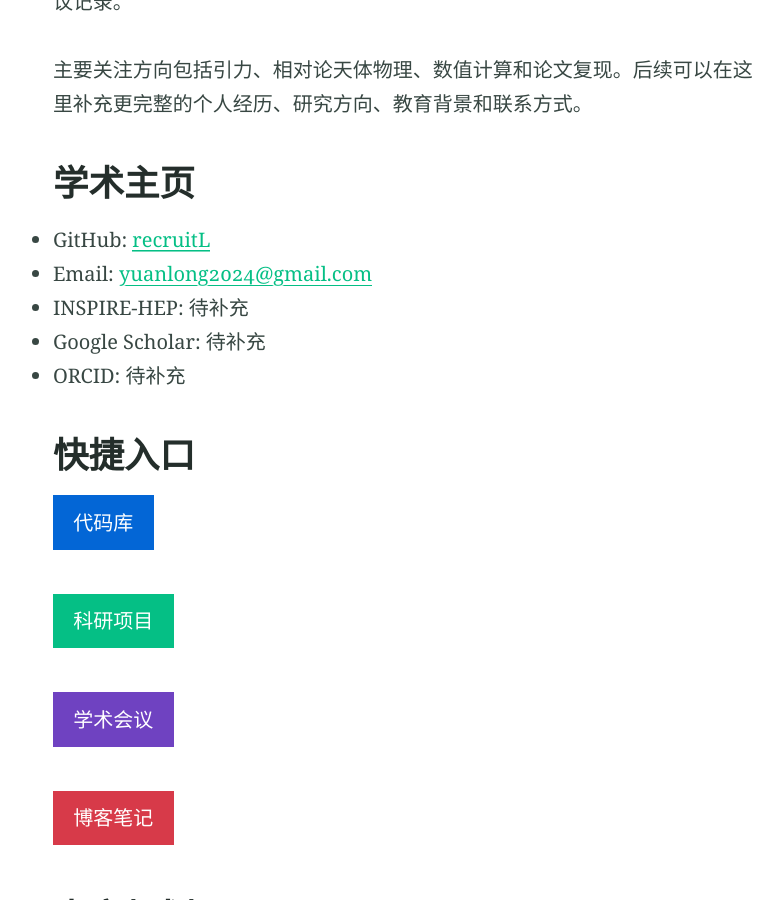
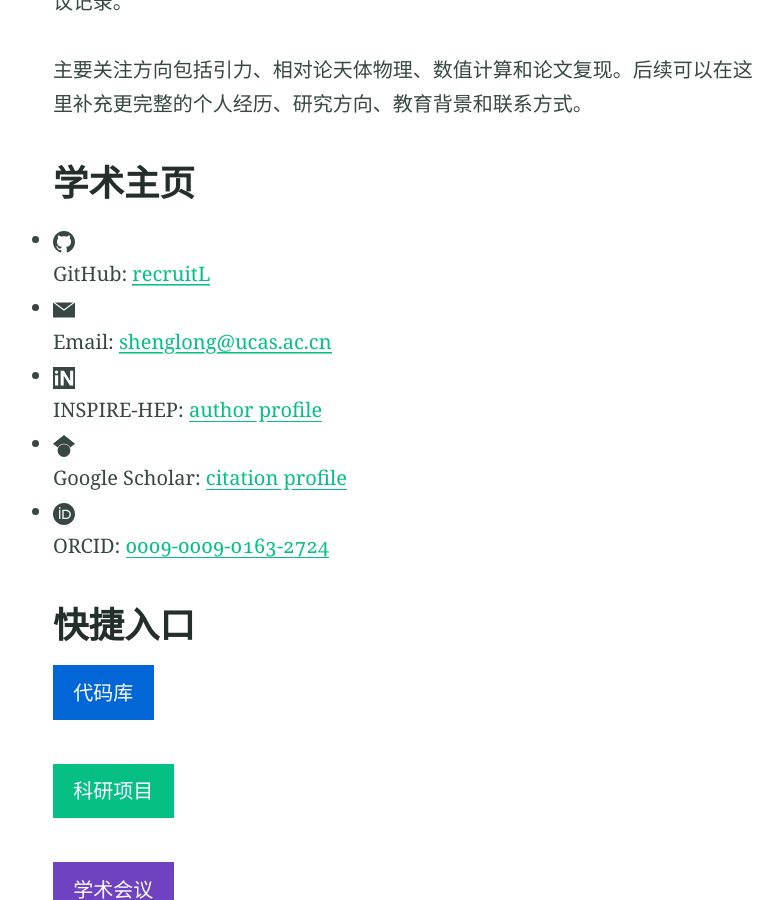
Before and after one commit to recruitL/recruitL.github.io, a Jekyll site: the page built from index.md, in a window 1280 px wide and 900 px high, scrolled down 629 px. Shown: the whole window, without its empty margins (230-1013 px from the left). Built offline with Jekyll 4.4.1, drawn with Linux system fonts in a browser that asks for light colours.

Commit message:
Update academic profile links

```diff
--- a/_config.yml
+++ b/_config.yml
@@ -96,7 +96,7 @@ description: "recruitL 的个人网站与博客" # Site description and default
 url: "https://recruitl.github.io" # Site url, also used in jekyll-seo-tag
 baseurl: ""
 repo: "https://github.com/recruitL"
-email: "yuanlong2024@gmail.com"
+email: "shenglong@ucas.ac.cn"
 # disqus: "alembic-1" # Blog post comments, uncomment the option and set the site ID from your Disqus account
 # date_format: "%-d %B %Y" # Blog post date formatting using placeholder formatting
 # google_analytics: ""
--- a/index.md
+++ b/index.md
@@ -16,11 +16,11 @@ excerpt: ""
 
 ## 学术主页
 
-* GitHub: [recruitL](https://github.com/recruitL)
-* Email: [yuanlong2024@gmail.com](mailto:yuanlong2024@gmail.com)
-* INSPIRE-HEP: 待补充
-* Google Scholar: 待补充
-* ORCID: 待补充
+* {% include icon.html id="github" title="GitHub" %} GitHub: [recruitL](https://github.com/recruitL)
+* {% include icon.html id="email" title="Email" %} Email: [shenglong@ucas.ac.cn](mailto:shenglong@ucas.ac.cn)
+* {% include icon.html id="inspire" title="INSPIRE-HEP" %} INSPIRE-HEP: [author profile](https://inspirehep.net/authors/2761677?ui-citation-summary=true)
+* {% include icon.html id="google-scholar" title="Google Scholar" %} Google Scholar: [citation profile](https://scholar.google.com/citations?user=zDxt9_kAAAAJ&hl=zh-TW&authuser=1)
+* {% include icon.html id="orcid" title="ORCID" %} ORCID: [0009-0009-0163-2724](https://orcid.org/my-orcid?orcid=0009-0009-0163-2724)
 
 ## 快捷入口
 
```
Also changed, not shown: _includes/site-icons.svg.
